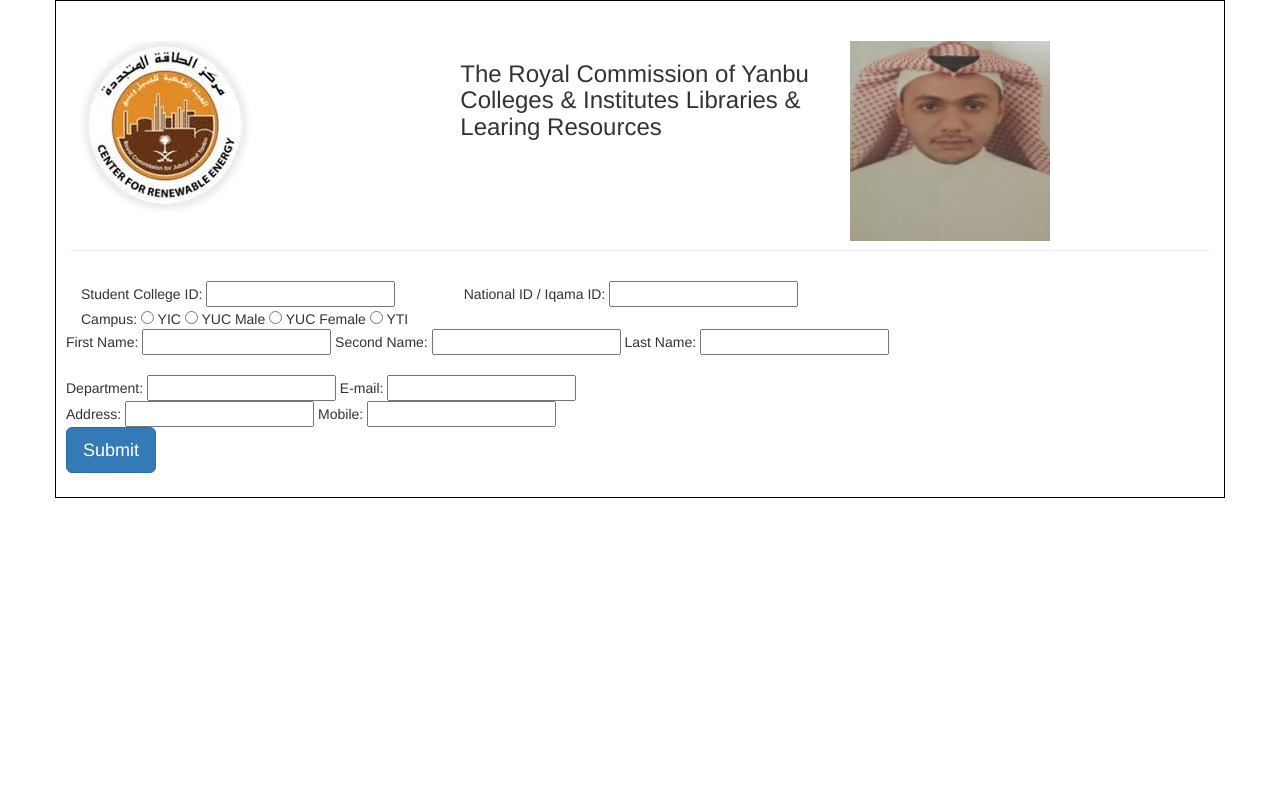
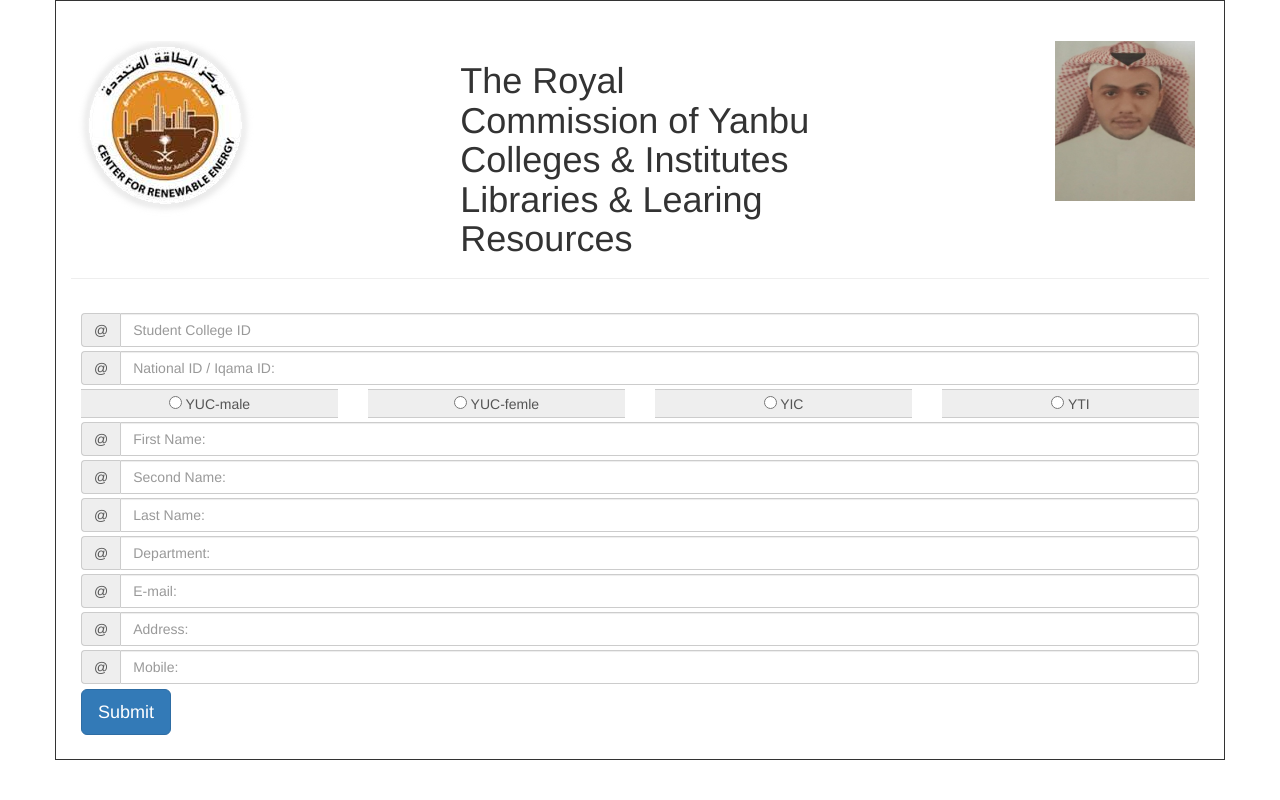
Before and after one commit to 7tonton/memlib, a PHP site: page /index.html in a window 1280 px wide. Run offline with PHP 8.4, Linux system fonts and the light colour scheme.

Commit message:
version 2.0

```diff
--- a/bootstrap/css/custom.css
+++ b/bootstrap/css/custom.css
@@ -1,7 +1,15 @@
 .container {
-  border: 1px solid #000;
+	border: 1px solid;
 }
 
 .innerElement {
   padding: 10px;
 }
+
+.input-group {
+	margin-top: 4px;
+}
+
+.btn {
+	margin-top: 5px;
+}
--- a/index.html
+++ b/index.html
@@ -27,60 +27,97 @@
 				<img src="bootstrap/images/rcyci.png">
 			</div>
 			<div class="col-md-4">
-				<h3>The Royal Commission of Yanbu Colleges & Institutes Libraries & Learing Resources</h3>
+				<h1>The Royal Commission of Yanbu Colleges & Institutes Libraries & Learing Resources</h1>
 			</div>
 			<div class="col-md-4">
-				<img src="bootstrap/images/proPic.png" style="width: 200px; height: 200px;">
+				<img src="bootstrap/images/proPic.png" style="width: 140px; height: 160px; margin-left: 205;">
 			</div>
 		</div>
 	</div>
 	<div class="innerElement">
 		<form action="save_stu.php" method="POST">
+
+			<div class="input-group ">
+			  <span class="input-group-addon" id="basic-addon1">@</span>
+			  <input type="text" name="student_college_id" class="form-control" placeholder="Student College ID" aria-describedby="basic-addon1">
+			</div>
+
+			<div class="input-group ">
+			  <span class="input-group-addon" id="basic-addon1">@</span>
+			  <input type="text" name="national_id" class="form-control" placeholder="National ID / Iqama ID:" aria-describedby="basic-addon1">
+			</div>
+
 			<div class="row">
-				<div class="col-md-4">
-					Student College ID:
-					<input type="text" name="student_college_id">
-				</div>
-				<div class="col-md-4">
-					National ID / Iqama ID:
-					<input type="text" name="national_id">
-				</div>
+			  <div class="col-lg-3">
+			    <div class="input-group">
+			      <span class="input-group-addon">
+			        <input type="radio" name="cam" aria-labelledby="..."> YUC-male
+			      </span>
+			    </div><!-- /input-group -->
+			  </div><!-- /.col-lg-6 -->
+
+			  <div class="col-lg-3">
+			    <div class="input-group">
+			      <span class="input-group-addon">
+			        <input type="radio" name="cam" aria-describedby=""> YUC-femle
+			      </span>
+			    </div><!-- /input-group -->
+			  </div><!-- /.col-lg-6 -->
+
+			  <div class="col-lg-3">
+			    <div class="input-group">
+			      <span class="input-group-addon">
+			        <input type="radio" name="cam" aria-label=""> YIC
+			      </span>
+			    </div><!-- /input-group -->
+			  </div><!-- /.col-lg-6 -->
+
+			  <div class="col-lg-3">
+			    <div class="input-group">
+			      <span class="input-group-addon">
+			        <input type="radio" name="cam" aria-label="..."> YTI
+			      </span>
+			    </div><!-- /input-group -->
+			  </div><!-- /.col-lg-6 -->
+			</div><!-- /.row -->
+
+			<div class="input-group ">
+			  <span class="input-group-addon" id="basic-addon1">@</span>
+			  <input type="text" name="first_name" class="form-control" placeholder="First Name:" aria-describedby="basic-addon1">
 			</div>
-			<div class="row">
-				<div class="col-md-8">
-					Campus:
-					<input type="radio" name="cam" value="yic"> YIC
-					<input type="radio" name="cam" value="yuc_male"> YUC Male
-					<input type="radio" name="cam" value="yuc_female"> YUC Female
-					<input type="radio" name="cam" value="yti"> YTI
-				</div>
+
+			<div class="input-group ">
+			  <span class="input-group-addon" id="basic-addon1">@</span>
+			  <input type="text" name="second_name" class="form-control" placeholder="Second Name:" aria-describedby="basic-addon1">
 			</div>
-			<div class="row">
-				<div class="col-md8">
-					First Name:
-					<input type="text" name="first_name">
-					Second Name:
-					<input type="text" name="second_name">
-					Last Name:
-					<input type="text" name="last_name">
-				</div>
+
+			<div class="input-group ">
+			  <span class="input-group-addon" id="basic-addon1">@</span>
+			  <input type="text" name="last_name" class="form-control" placeholder="Last Name:" aria-describedby="basic-addon1">
 			</div>
-			<br>
-			<div class="row">
-				Department:
-				<input type="text" name="department">
-				E-mail:
-				<input type="text" name="email">
+
+			<div class="input-group ">
+			  <span class="input-group-addon" id="basic-addon1">@</span>
+			  <input type="text" name="department" class="form-control" placeholder="Department:" aria-describedby="basic-addon1">
 			</div>
-			<div class="row">
-				Address:
-				<input type="text" name="address">
-				Mobile:
-				<input type="text" name="mobile">
+
+			<div class="input-group ">
+			  <span class="input-group-addon" id="basic-addon1">@</span>
+			  <input type="text" name="email" class="form-control" placeholder="E-mail:" aria-describedby="basic-addon1">
 			</div>
-			<div class="row">
-				<input type="submit" class="btn btn-primary btn-lg">
+
+			<div class="input-group ">
+			  <span class="input-group-addon" id="basic-addon1">@</span>
+			  <input type="text" name="address" class="form-control" placeholder="Address:" aria-describedby="basic-addon1">
 			</div>
+
+			<div class="input-group ">
+			  <span class="input-group-addon" id="basic-addon1">@</span>
+			  <input type="text" name="mobile" class="form-control" placeholder="Mobile:" aria-describedby="basic-addon1">
+			</div>
+
+			<input type="submit" class="btn btn-primary btn-lg">
+
 		</form>
 	</div>
 </div>
```
